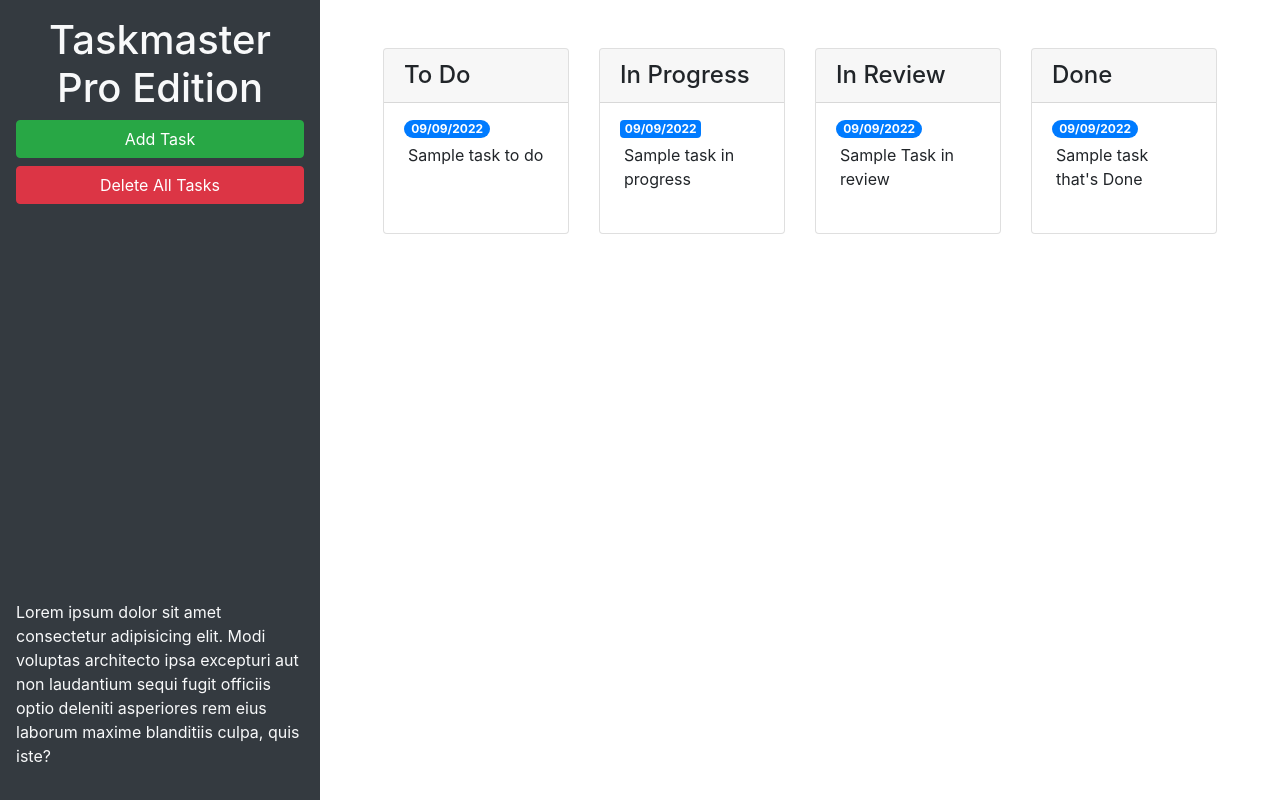
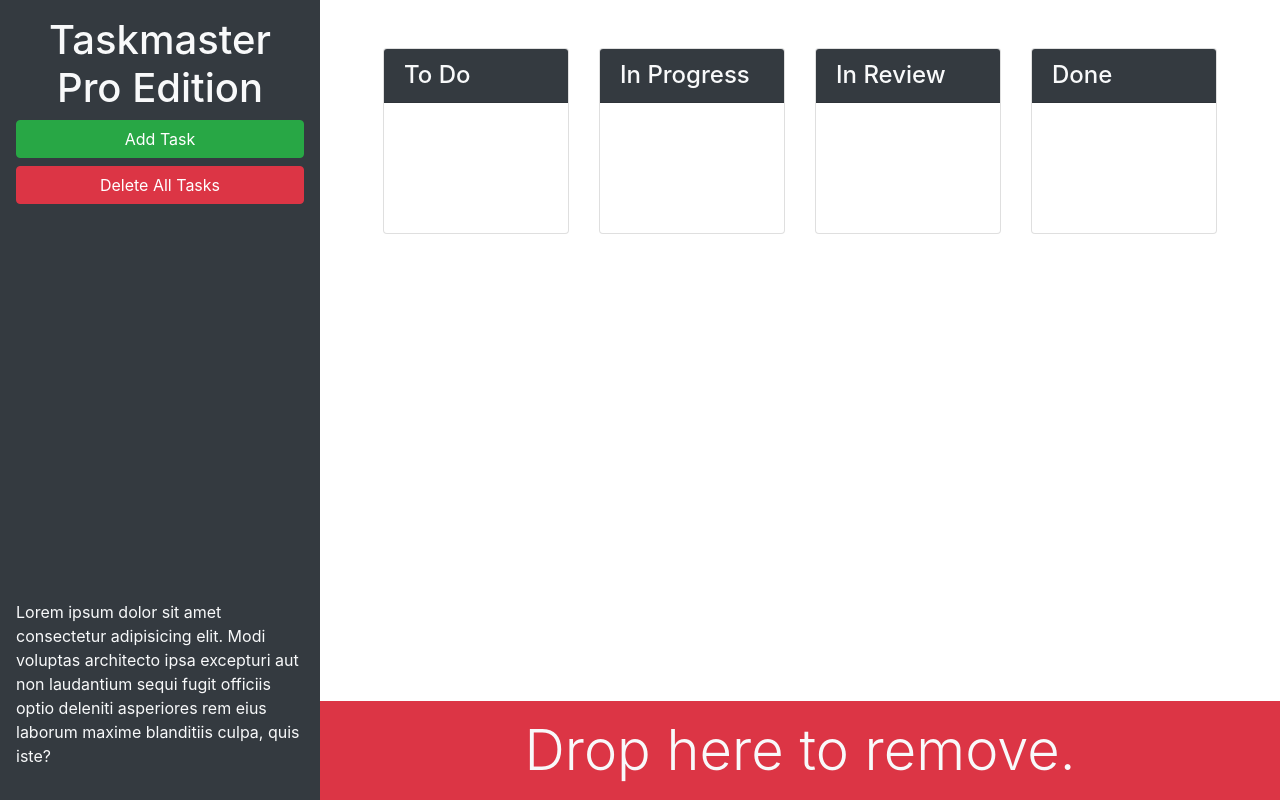
Before and after one commit to codenameabel/Taskmaster-Pro, a plain HTML site: page index.html in a window 1280 px wide. Drawn offline with nearby package versions, Linux system fonts and the light colour scheme.

Commit message:
styling complete

```diff
--- a/index.html
+++ b/index.html
@@ -13,52 +13,53 @@
 <body>
 
   <div class="row min-vh-100 no-gutters">
-    <header class="col-12 col-lg-3 bg-dark text-light d-flex flex-column p-4 p-lg-3">
+    <header class="col-12 col-lg-3 bg-dark text-light d-flex sticky-top flex-column p-4 p-lg-3">
       <h1 class="text-center">Taskmaster Pro Edition</h1>
       <button id="create-task" class="btn btn-block btn-success" data-toggle="modal" data-target="#task-form-modal">Add
         Task</button>
       <button id="remove-tasks" class="btn btn-block btn-danger">Delete All Tasks</button>
-      <p class="mt-auto">Lorem ipsum dolor sit amet consectetur adipisicing elit. Modi voluptas architecto ipsa
+      <p class="mt-auto d-none d-lg-block">Lorem ipsum dolor sit amet consectetur adipisicing elit. Modi voluptas
+        architecto ipsa
         excepturi aut non
         laudantium sequi fugit officiis optio deleniti asperiores rem eius laborum maxime blanditiis culpa, quis iste?
       </p>
     </header>
-    <main class="col-12 col-lg-9">
+    <main class="col-12 col-lg-9 d-flex flex-column">
       <div class="m-5 row justify-content-around">
         <!-- To-do start -->
-        <div class="col-12 col-md-6 col-xl-3 md-3">
+        <div class="col-12 col-md-6 col-xl-3 mb-3">
           <div class="card">
-            <h4 class="card-header">To Do</h4>
+            <h4 class="card-header bg-dark text-light">To Do</h4>
             <ul id="list-toDo" class="list-group list-group-flush">
               <li class="list-group-item">
-                <span class="badge badge-primary badge-pill">09/09/2022</span>
-                <p class="m-1">Sample task to do</p>
+                <span class="badge badge-primary badge-pill"></span>
+                <p class="m-1"></p>
               </li>
             </ul>
           </div>
         </div>
         <!-- To-do end -->
         <!-- In progress start -->
-        <div class="col-12 col-md-6 col-xl-3 md-3">
+        <div class="col-12 col-md-6 col-xl-3 mb-3">
           <div class="card">
-            <h4 class="card-header"> In Progress</h4>
+            <h4 class="card-header bg-dark text-light">In Progress</h4>
             <ul id="list-inProgress" class="list-group list-group-flush">
               <li class="list-group-item">
-                <span class="badge badge-primary badle-pill">09/09/2022</span>
-                <p class="m-1">Sample task in progress</p>
+                <span class="badge badge-primary badle-pill"></span>
+                <p class="m-1"></p>
               </li>
             </ul>
           </div>
         </div>
         <!-- In progress end -->
         <!-- In review start -->
-        <div class="col-12 col-md-6 col-xl-3 md-3">
+        <div class="col-12 col-md-6 col-xl-3 mb-3">
           <div class="card">
-            <h4 class="card-header">In Review</h4>
+            <h4 class="card-header bg-dark text-light">In Review</h4>
             <ul id="list-inReview" class="list-group list-group-flush">
               <li class="list-group-item">
-                <span class="badge badge-primary badge-pill">09/09/2022</span>
-                <p class="m-1">Sample Task in review</p>
+                <span class="badge badge-primary badge-pill"></span>
+                <p class="m-1"></p>
               </li>
             </ul>
           </div>
@@ -67,16 +68,21 @@
         <!-- Done start -->
         <div class="col-12 col-md-6 col-xl-3 mb-3">
           <div class="card">
-            <h4 class="card-header">Done</h4>
+            <h4 class="card-header bg-dark text-light">Done</h4>
             <ul id="list-done" class="list-group list-group-flush">
               <li class="list-group-item">
-                <span class="badge badge-primary badge-pill">09/09/2022</span>
-                <p class="m-1">Sample task that's Done</p>
+                <span class="badge badge-primary badge-pill"></span>
+                <p class="m-1"></p>
               </li>
             </ul>
           </div>
         </div>
         <!-- Done end -->
+      </div>
+      <div id="trash" class="mt-auto">
+        <div class="w-100 bg-danger p-3 text-center text-light display-4">
+          Drop here to remove.
+        </div>
       </div>
     </main>
   </div>
```
